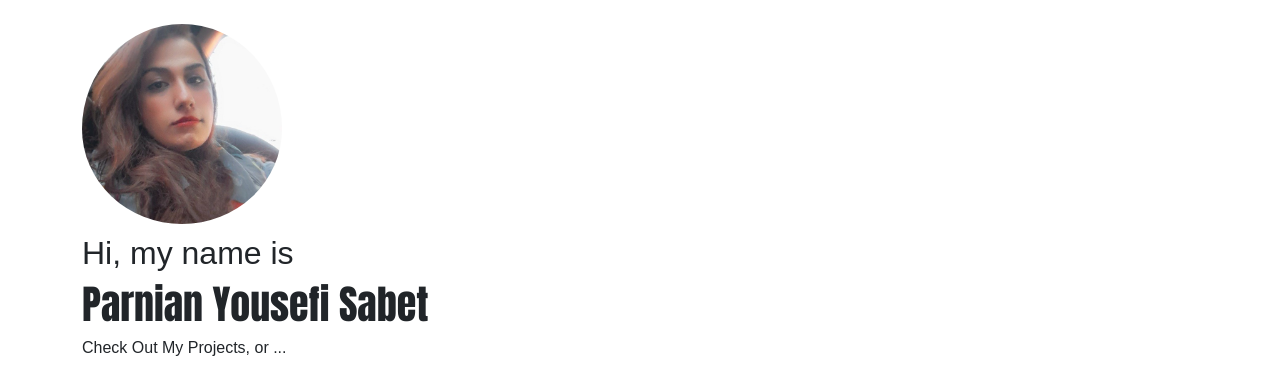
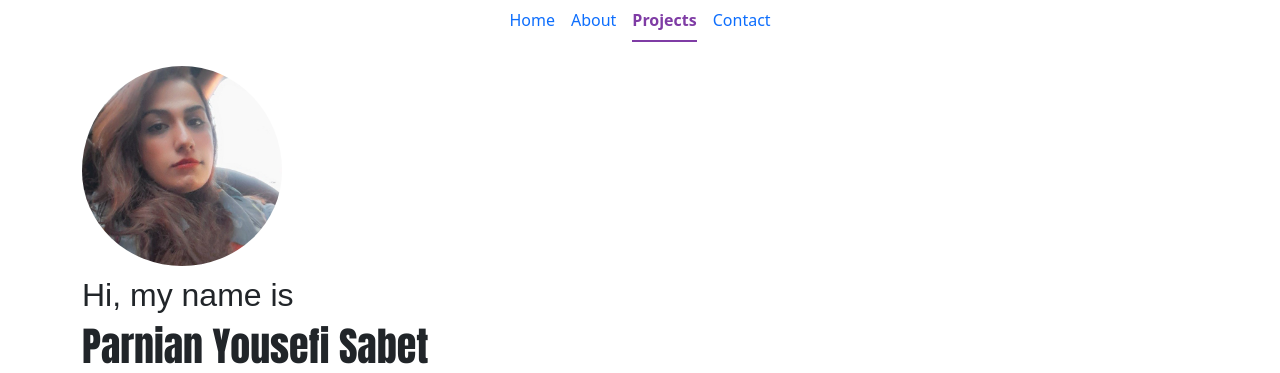
Before and after one commit to parnian-yousefi/SheCodes-Responsive-Portfolio, a plain HTML site: page work.html in a window 1280 px wide. Shown: the top 373 px of the page. Drawn offline with nearby package versions, Linux system fonts and the light colour scheme; a web font is replaced by a local one.

Commit message:
Modified the code of project.html

```diff
--- a/src/style.css
+++ b/src/style.css
@@ -33,6 +33,14 @@ p {
 
 .social {
   text-align: center;
+}
+
+.nav-item .active {
+  color: var(--primary-color) !important;
+}
+
+.nav-item {
+  color: var(--secondary-color) !important;
 }
 
 #hero {
--- a/work.html
+++ b/work.html
@@ -34,6 +34,22 @@
     <title>Portfolio - Projects</title>
   </head>
   <body>
+    <div class="header">
+      <ul class="nav nav-underline navbar-expand-lg justify-content-center">
+        <li class="nav-item">
+          <a class="nav-link" href="#">Home</a>
+        </li>
+        <li class="nav-item">
+          <a class="nav-link" href="#">About</a>
+        </li>
+        <li class="nav-item">
+          <a class="nav-link active" href="#">Projects</a>
+        </li>
+        <li class="nav-item">
+          <a class="nav-link">Contact</a>
+        </li>
+      </ul>
+    </div>
     <div class="container mt-4">
       <img src="assets/profile.png" alt="" class="profile" />
       <h2>Hi, my name is</h2>
```
